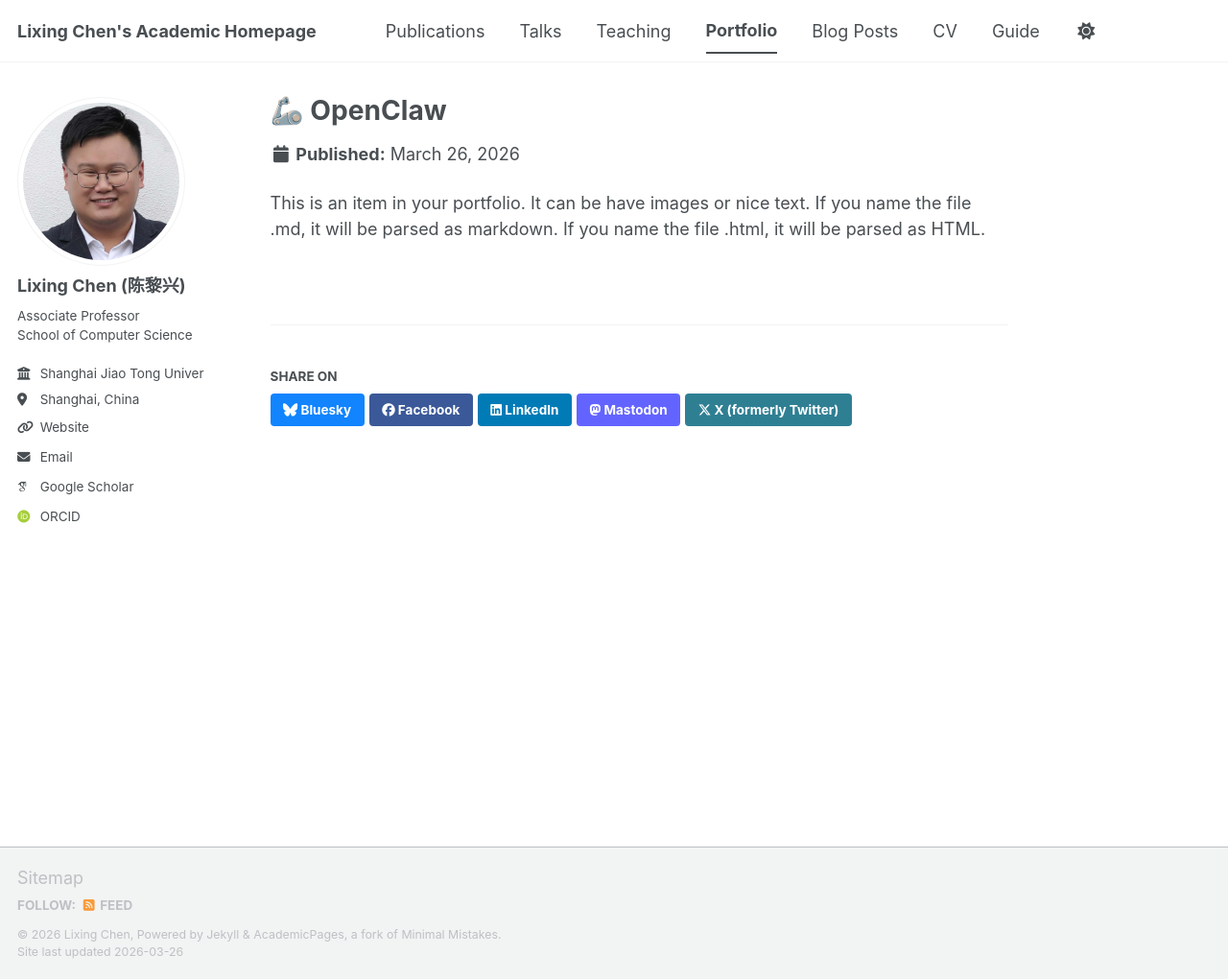
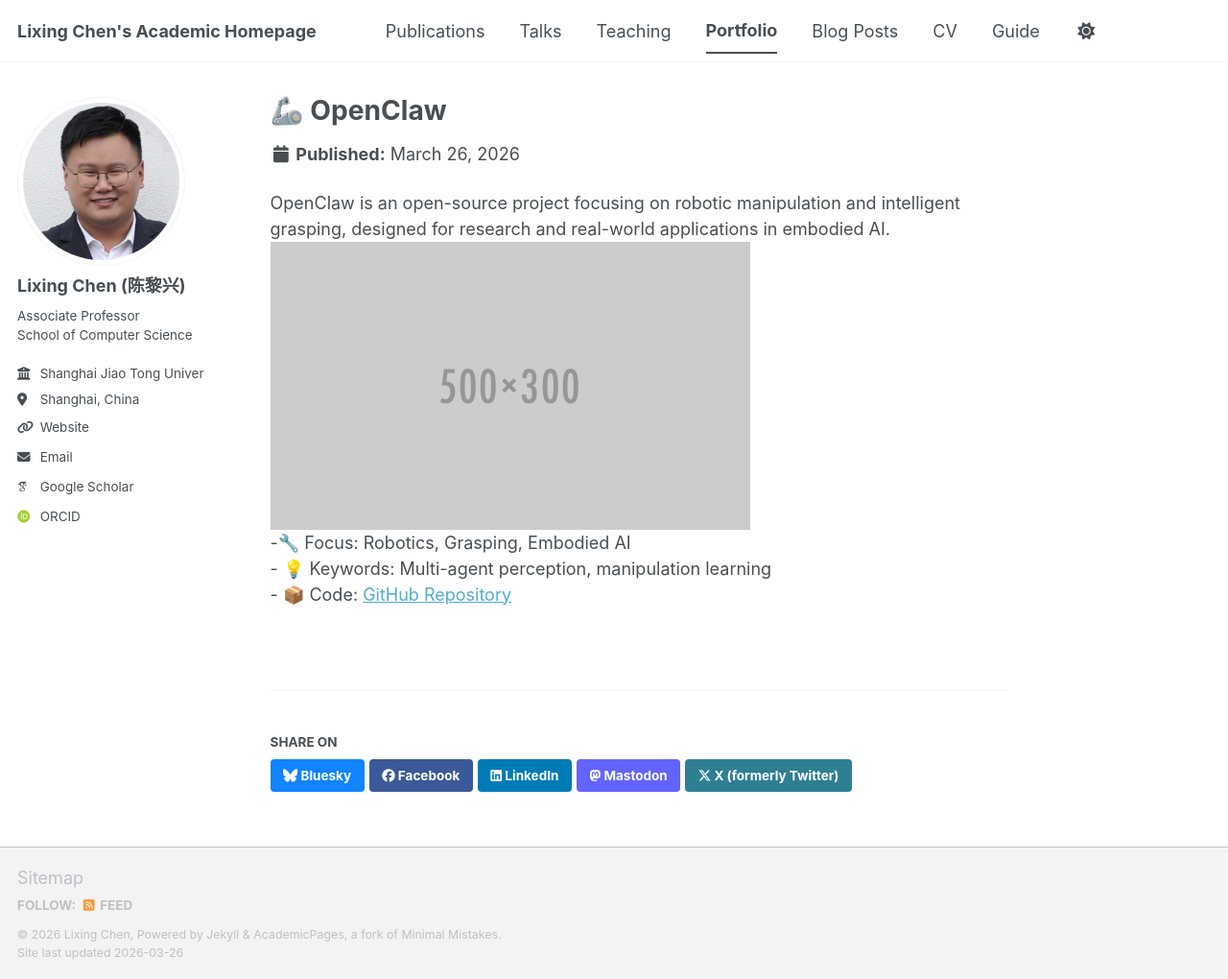
Before and after one commit to lx-chen-sjtu/lx-chen-sjtu.github.io, a Jekyll site: the page built from _portfolio/portfolio-1.md, in a window 1280 px wide and 1020 px high. Shown: the whole window at 96% size. Built offline with Jekyll 4.4.1, drawn with Linux system fonts in a browser that asks for light colours; some web fonts are replaced; a script bundle is joined from its source files by our own code; library files that are not in the unit come from our copies.

Commit message:
Update portfolio-1.md

```diff
--- a/_portfolio/portfolio-1.md
+++ b/_portfolio/portfolio-1.md
@@ -1,8 +1,7 @@
 ---
 title: "🦾 OpenClaw"
-excerpt: "OpenClaw is an open-source project focusing on robotic manipulation and intelligent grasping, designed for research and real-world applications in embodied AI.<br/><img src='/images/500x300.png'><br/>-🔧 Focus: Robotics, Grasping, Embodied AI<br/>- 💡 Keywords: Multi-agent perception, manipulation learning<br/>- 📦 Code: [GitHub Repository](https://github.com/your-repo/openclaw)
-"
+excerpt: "OpenClaw is an open-source project focusing on robotic manipulation and intelligent grasping, designed for research and real-world applications in embodied AI.<br/><img src='/images/500x300.png'><br/>-🔧 Focus: Robotics, Grasping, Embodied AI<br/>- 💡 Keywords: Multi-agent perception, manipulation learning<br/>- 📦 Code: [GitHub Repository](https://github.com/your-repo/openclaw)"
 collection: portfolio
 ---
 
-This is an item in your portfolio. It can be have images or nice text. If you name the file .md, it will be parsed as markdown. If you name the file .html, it will be parsed as HTML.
+OpenClaw is an open-source project focusing on robotic manipulation and intelligent grasping, designed for research and real-world applications in embodied AI.<br/><img src='/images/500x300.png'><br/>-🔧 Focus: Robotics, Grasping, Embodied AI<br/>- 💡 Keywords: Multi-agent perception, manipulation learning<br/>- 📦 Code: [GitHub Repository](https://github.com/your-repo/openclaw)
```
